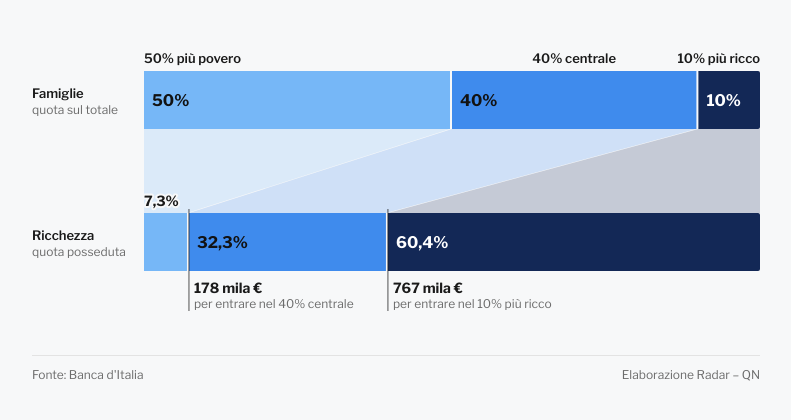
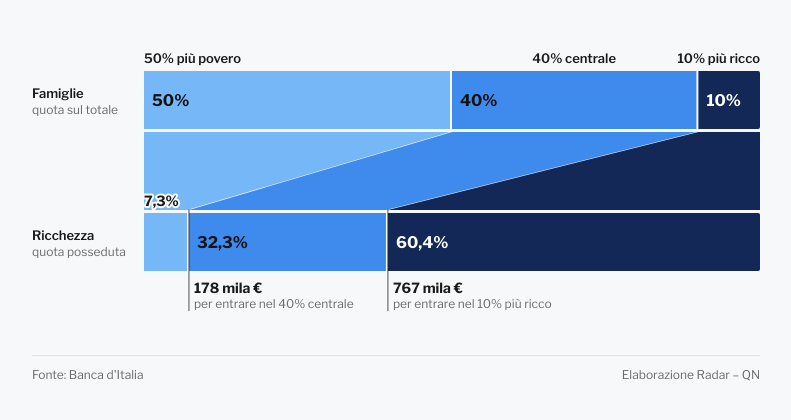
Before and after one commit to CosimoFire/ricchezza-famiglie, a plain HTML site: page famiglie-ricchezza/index.html in a window 1280 px wide. Shown: the part 138-558 px from the top of the page, without its empty margins (244-1035 px from the left). Drawn offline with nearby package versions, Linux system fonts and the light colour scheme.

Commit message:
Collegamenti dello stesso colore delle barre
Co-Authored-By: Claude Opus 5.5 <noreply@anthropic.com>

```diff
--- a/famiglie-ricchezza/index.html
+++ b/famiglie-ricchezza/index.html
@@ -16,7 +16,7 @@
   .cls-label { font-size: 13px; font-weight: 600; fill: var(--ink); }
   .seg-val { font-size: 16px; font-weight: 700; }
   .out-val { font-size: 14px; font-weight: 700; fill: var(--ink); paint-order: stroke; stroke: var(--bg); stroke-width: 4px; stroke-linejoin: round; }
-  .link { opacity: 0.22; }
+  .link { opacity: 1; }
   .halo { paint-order: stroke; stroke: var(--bg); stroke-width: 4px; stroke-linejoin: round; }
   .thr text { font-size: 12px; fill: var(--ink-2); }
   .thr text.halo { paint-order: stroke; stroke: var(--bg); stroke-width: 4px; stroke-linejoin: round; }
@@ -120,7 +120,8 @@
         .style("fill", function (d) { return d.c; })
         .attr("d", function (d) {
           var a = sP[d.i], b = sW[d.i];
-          return "M" + a.x0 + "," + (yTop + BH) + "H" + (a.x0 + a.w) + "L" + (b.x0 + b.w) + "," + yBot + "H" + b.x0 + "Z";
+          var g2 = 3; // piccolo stacco tra barre e collegamento, così le barre restano leggibili
+          return "M" + a.x0 + "," + (yTop + BH + g2) + "H" + (a.x0 + a.w) + "L" + (b.x0 + b.w) + "," + (yBot - g2) + "H" + b.x0 + "Z";
         });
       R.enter(links, phase, function (s) { s.style("opacity", 0); }, function (s) { s.style("opacity", null); }, R.DUR * 0.7);
 
```
